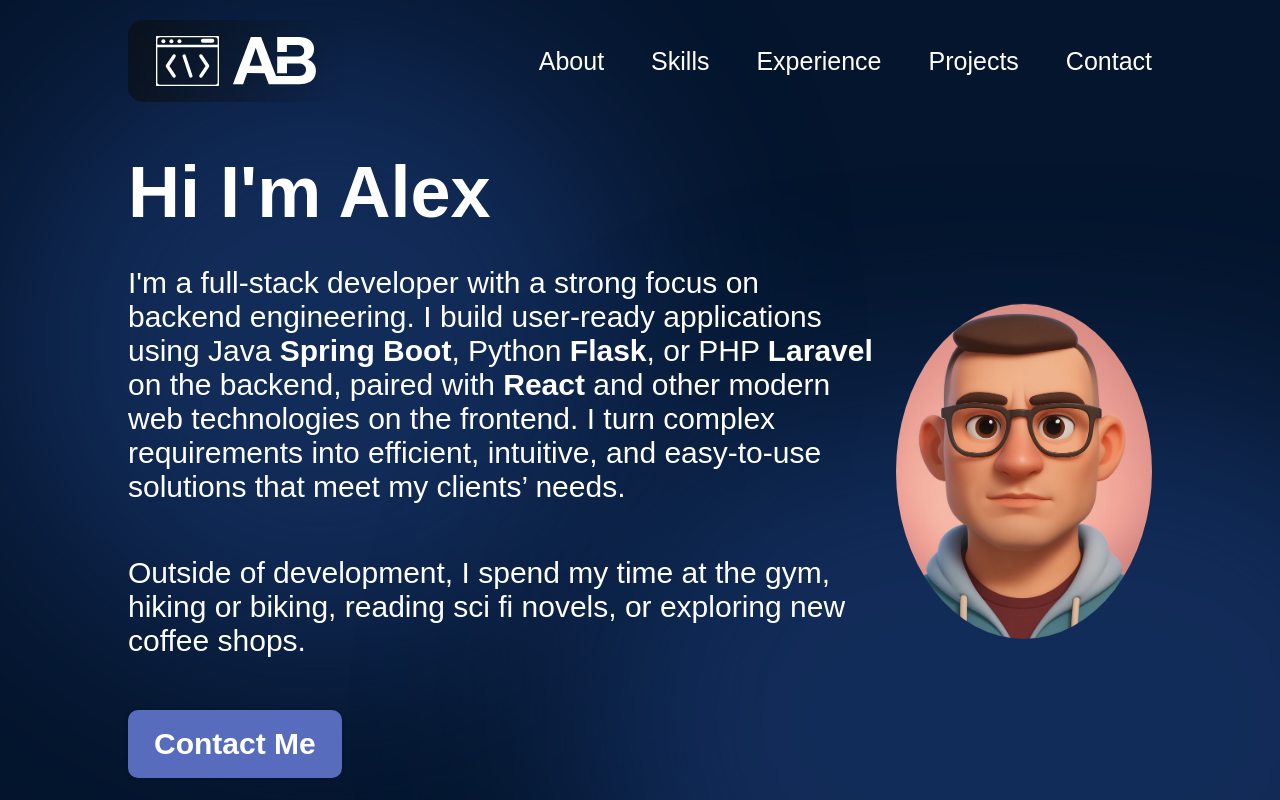
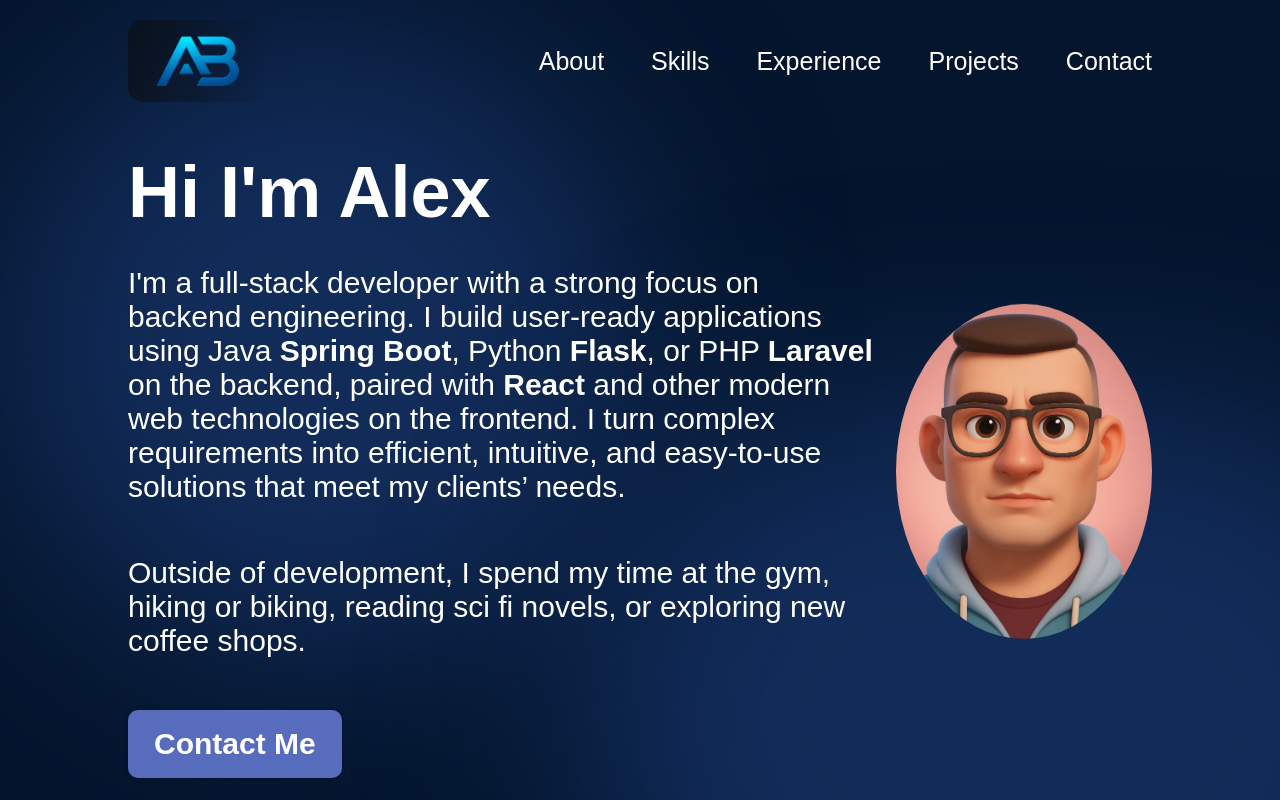
Before and after one commit to alexbalak21/Portofolio-React, a React (Vite) app: page / in a window 1280 px wide. Shown: the top 800 px of the page. Built offline with nearby package versions, Linux system fonts and the light colour scheme.

Commit message:
final logo

```diff
--- a/src/components/Navbar.jsx
+++ b/src/components/Navbar.jsx
@@ -1,7 +1,6 @@
 import menuIcon from "../assets/menuIcon.png"
 import closeIcon from "../assets/closeIcon.png"
-import logoSvg from "../assets/logos/logo.svg"
-import abSvg from "../assets/logos/ab.svg"
+import AB_logo from "../assets/logos/ab.png"
 import {useState} from "react"
 
 function Navbar() {
@@ -9,8 +8,7 @@ function Navbar() {
   return (
     <nav className="navbar">
       <a href="/" className="navbar__logo">
-        <img src={logoSvg} alt="Logo" />
-        <img src={abSvg} alt="AB" />
+        <img src={AB_logo} alt="Logo" />
       </a>
       <div className="navbar__menu">
         <img className="navbar__toggle-btn" src={menuOpen ? closeIcon : menuIcon} alt="menu" onClick={() => setMenuOpen(!menuOpen)} />
```
Also changed, not shown: src/assets/logos/ab.png (added).
